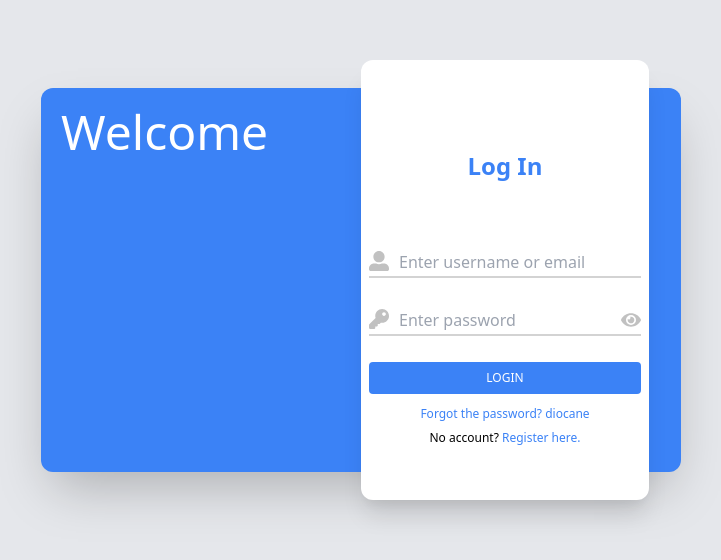
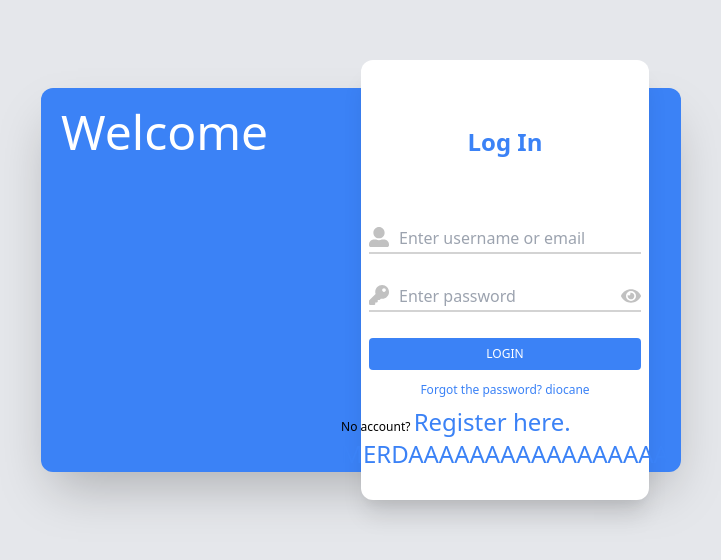
Before and after one commit to Andrea-Dispe/Login-Signup-App, a React (Create React App) app in the folder client/: page / in a window 1280 px wide. Shown: the part 120-680 px from the top of the page, without its empty margins (279-1000 px from the left). Built offline with nearby package versions, Linux system fonts and the light colour scheme; no server answers.

Commit message:
test commit 2

```diff
--- a/client/src/pages/Login.jsx
+++ b/client/src/pages/Login.jsx
@@ -70,8 +70,8 @@ const Login = ({ setUsername, setEmail, setPassword, handleLogin, userRef, isVal
         <div>
           <p className="sm:text-base md:text-xs mt-2">
             No account?{' '}
-            <Link to="/signup" className="text-blue-500 mb-5">
-              Register here.
+            <Link to="/signup" className="text-blue-500 mb-5  text-2xl">
+              Register here. MERDAAAAAAAAAAAAAAAAA
             </Link>
           </p>
         </div>
```
